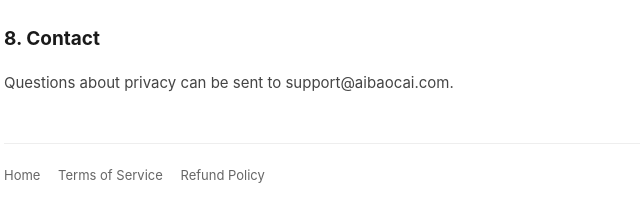
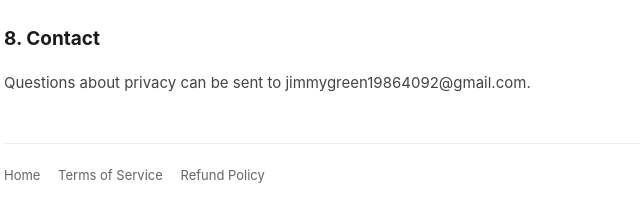
Before and after one commit to Luisfan/landing, a plain HTML site: page privacy.html in a window 1280 px wide. Shown: the part 1198-1420 px from the top of the page, 256-896 px from the left. Drawn offline with Linux system fonts and the light colour scheme.

Commit message:
email replaces

```diff
--- a/privacy.html
+++ b/privacy.html
@@ -58,7 +58,7 @@ information from them.</p>
 <p>If this policy changes materially, we will update this page and revise the date above.</p>
 
 <h2>8. Contact</h2>
-<p>Questions about privacy can be sent to support@aibaocai.com.</p>
+<p>Questions about privacy can be sent to jimmygreen19864092@gmail.com.</p>
 
 <footer>
   <a href="index.html">Home</a>
```
